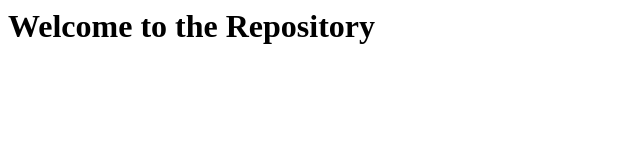
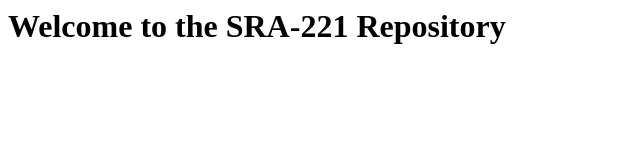
Before and after one commit to bmangit1177/bmangit1177.github.io, a plain HTML site: page index.html in a window 1280 px wide. Shown: the whole page, without its empty margins (0-640 px from the left). Drawn offline with Linux system fonts and the light colour scheme.

Commit message:
Update index.html

```diff
--- a/index.html
+++ b/index.html
@@ -1,7 +1,7 @@
 <html>
 <head><title>Repository Header</title></head>
 <body>
-<h1>Welcome to the Repository</h1>
+<h1>Welcome to the SRA-221 Repository</h1>
 
 </body>
 </html>
```
